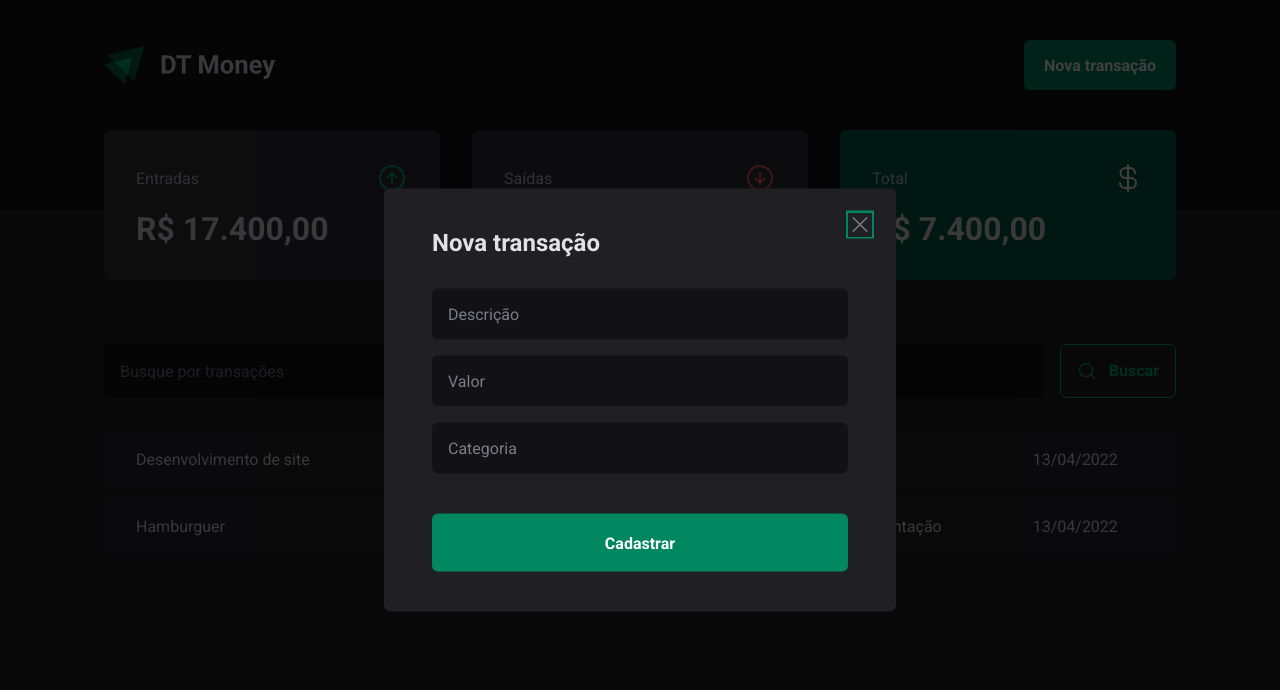
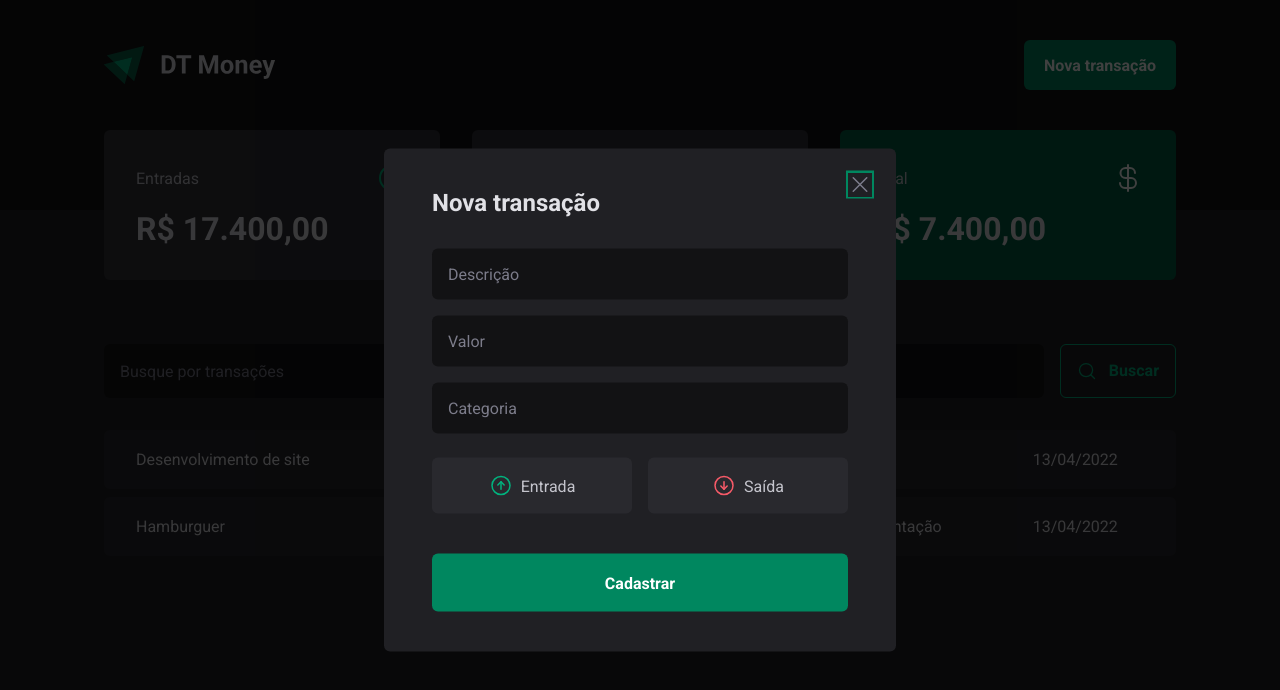
Before and after one commit to wellingtonrodriguesbr/dt-money-black, a React (Vite) app: page / in a window 1280 px wide. Both pictures are taken after a click on the button "Nova transação". Shown: the top 690 px of the page. Built offline with nearby package versions, Linux system fonts and the light colour scheme.

Commit message:
feat: transaction button type

```diff
--- a/src/components/NewTransactionModal/index.tsx
+++ b/src/components/NewTransactionModal/index.tsx
@@ -1,6 +1,12 @@
 import * as Dialog from "@radix-ui/react-dialog";
-import { X } from "phosphor-react";
-import { ButtonClose, Content, Overlay } from "./styles";
+import { ArrowCircleDown, ArrowCircleUp, X } from "phosphor-react";
+import {
+  ButtonClose,
+  Content,
+  Overlay,
+  TransactionType,
+  TransactionTypeButton,
+} from "./styles";
 
 export function NewTransactionModal() {
   return (
@@ -16,6 +22,17 @@
           <input type="number" placeholder="Valor" required />
           <input type="text" placeholder="Categoria" required />
 
+          <TransactionType>
+            <TransactionTypeButton variant="income">
+              <ArrowCircleUp size={24} />
+              Entrada
+            </TransactionTypeButton>
+            <TransactionTypeButton variant="outcome">
+              <ArrowCircleDown size={24} />
+              Saída
+            </TransactionTypeButton>
+          </TransactionType>
+
           <button type="submit">Cadastrar</button>
         </form>
       </Content>
--- a/src/components/NewTransactionModal/styles.ts
+++ b/src/components/NewTransactionModal/styles.ts
@@ -66,3 +66,34 @@
   cursor: pointer;
   color: ${(props) => props.theme["gray-500"]};
 `;
+
+export const TransactionType = styled.div`
+  display: grid;
+  grid-template-columns: 1fr 1fr;
+  gap: 1rem;
+  margin-top: 0.5rem;
+`;
+
+interface TransactionTypeButtonProps {
+  variant: "income" | "outcome";
+}
+
+export const TransactionTypeButton = styled.button<TransactionTypeButtonProps>`
+  background-color: ${(props) => props.theme["gray-700"]};
+  padding: 1rem;
+  display: flex;
+  align-items: center;
+  justify-content: center;
+  gap: 0.5rem;
+  border-radius: 6px;
+  cursor: pointer;
+  border: none;
+  color: ${(props) => props.theme["gray-300"]};
+
+  svg {
+    color: ${(props) =>
+      props.variant === "income"
+        ? props.theme["green-300"]
+        : props.theme["red-300"]};
+  }
+`;
```
